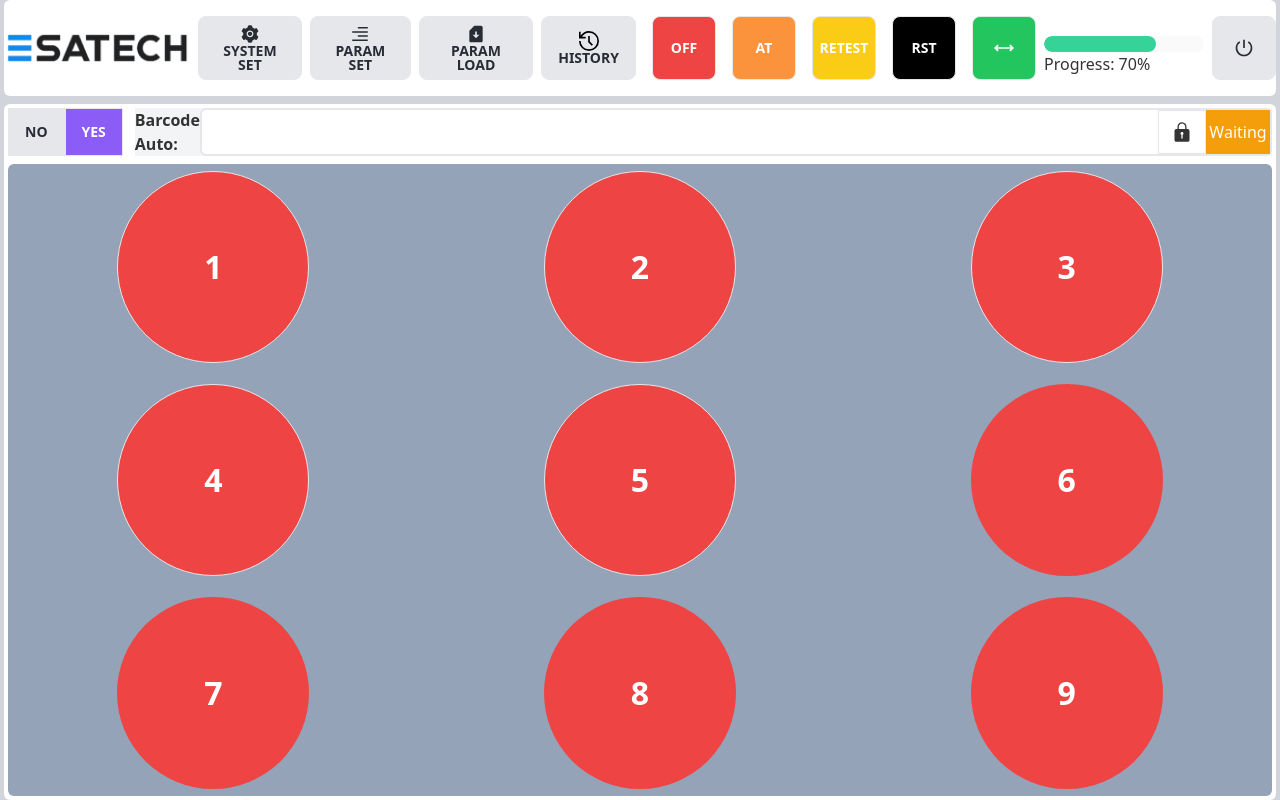
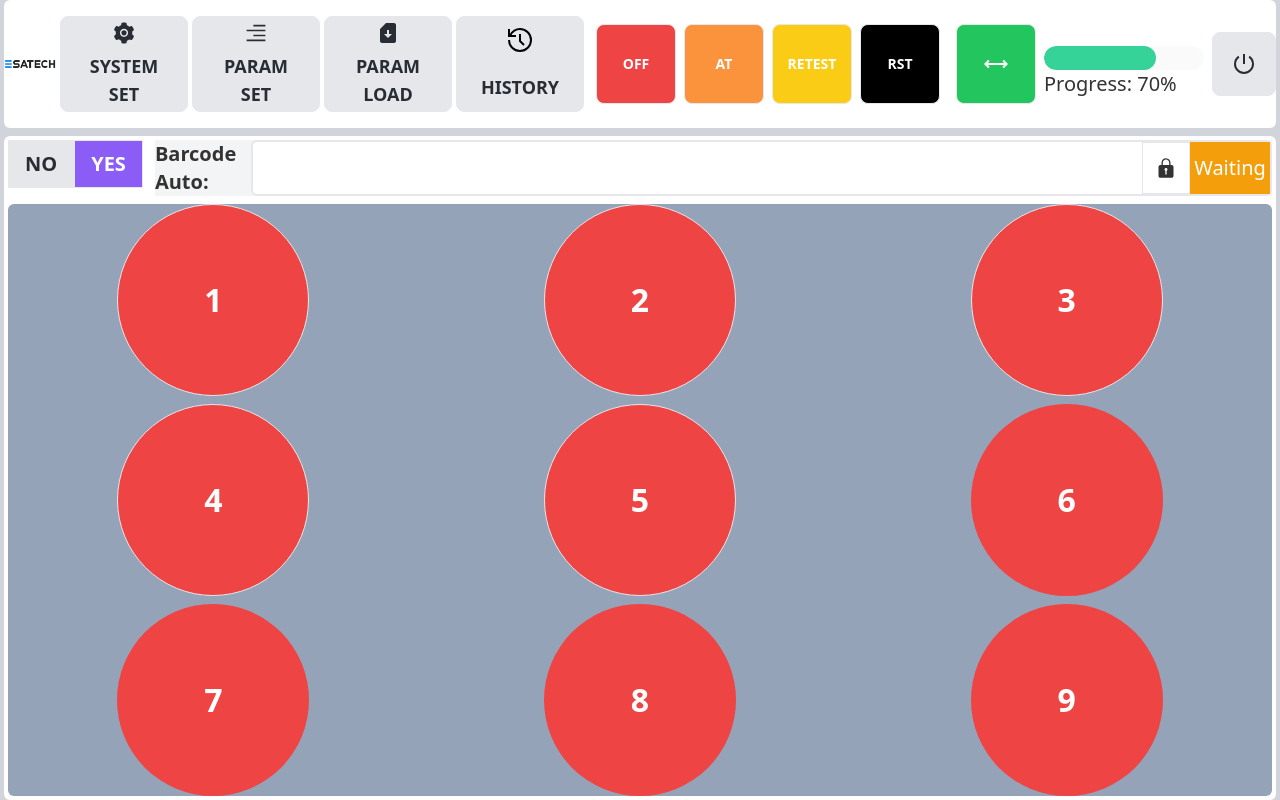
Before and after one commit to saltmurai/esa-led-test, a Next.js app: page / in a window 1280 px wide. Built offline with nearby package versions, Linux system fonts and the light colour scheme; no server answers.

Commit message:
feat: bigger font

```diff
--- a/components/homepage/ControlBar.tsx
+++ b/components/homepage/ControlBar.tsx
@@ -8,7 +8,7 @@ import { HiSwitchHorizontal } from "react-icons/hi";
 import { CgArrowsHAlt } from "react-icons/cg";
 import { RiShutDownLine } from "react-icons/ri";
 import Link from "next/link";
-const ICON_SIZE = 20;
+const ICON_SIZE = 24;
 
 export default function ControlBar() {
   const [on, setOn] = useState(false);
@@ -31,7 +31,7 @@ export default function ControlBar() {
       name: "System Set",
       icon: <AiFillSetting size={ICON_SIZE} />,
       handler: () => {},
-      href: "system_set",
+      href: "",
     },
     {
       name: "Param Set",
@@ -43,20 +43,20 @@ export default function ControlBar() {
       name: "Param Load",
       icon: <MdSimCardDownload size={ICON_SIZE} />,
       handler: () => {},
-      href: "param_load",
+      href: "",
     },
     {
       name: "History",
       icon: <GrHistory size={ICON_SIZE} />,
       handler: () => {},
-      href: "history",
+      href: "",
     },
   ];
   return (
     <>
       <div
         className={clsx(
-          "flex justify-around bg-white h-24 items-center rounded-md"
+          "flex justify-around bg-white h-32 items-center rounded-md"
         )}
       >
         <div className="flex justify-center items-center">
@@ -71,11 +71,14 @@ export default function ControlBar() {
         </div>
         <div className="flex h-full">
           {/* Menu */}
-          <div className="flex bg-white gap-2 px-2 items-center">
+          <div className="flex bg-white gap-1 mx-1 items-center">
             {menu.map((item, index) => {
               return (
                 <Link href={item.href} key={index}>
-                  <div key={index} className="btn flex flex-col h-16">
+                  <div
+                    key={index}
+                    className="btn flex flex-row h-24 text-lg w-32"
+                  >
                     {item.icon}
                     <div className="">{item.name}</div>
                   </div>
@@ -84,10 +87,10 @@ export default function ControlBar() {
             })}
           </div>
           {/* Control */}
-          <div className="flex gap-4 px-2 items-center">
+          <div className="flex gap-2 px-2 items-center">
             <div
               className={clsx(
-                "btn text-white w-16 bg-red-500 h-16",
+                "btn text-white w-20 bg-red-500 h-20",
                 on && "bg-green-500"
               )}
               onClick={onOffHandler}
@@ -96,22 +99,22 @@ export default function ControlBar() {
             </div>
             <div
               className={clsx(
-                "btn text-white w-16 h-16 bg-orange-400",
+                "btn text-white w-20 h-20 bg-orange-400",
                 clsx(at && "bg-blue-400")
               )}
               onClick={modeHandler}
             >
               {at ? "AT" : "MT"}
             </div>
-            <div className={clsx("btn bg-yellow-400 w-16 h-16 text-white")}>
+            <div className={clsx("btn bg-yellow-400 h-20 w-20 text-white")}>
               Retest
             </div>
-            <div className={clsx("btn bg-black text-white h-16 w-16")}>RST</div>
+            <div className={clsx("btn bg-black text-white h-20 w-20")}>RST</div>
           </div>
           {/* Switch */}
           <div className="px-2 flex items-center">
             <div
-              className="btn bg-green-500 w-16 h-16 text-white"
+              className="btn bg-green-500 w-20 h-20	 text-white"
               onClick={oneWayHandler}
             >
               {oneWay ? (
@@ -126,11 +129,11 @@ export default function ControlBar() {
         <div className="flex bg-white justify-between items-center">
           <div className="flex flex-col mt-4">
             <progress
-              className="progress w-40 h-4 progress-success"
+              className="progress w-40 h-6 progress-success"
               value="70"
               max="100"
             ></progress>
-            <label>Progress: 70%</label>
+            <label className="text-xl">Progress: 70%</label>
           </div>
           <div className="btn ml-2 h-16 w-16">
             <RiShutDownLine size={ICON_SIZE} />
--- a/components/homepage/StatusBar.tsx
+++ b/components/homepage/StatusBar.tsx
@@ -16,7 +16,7 @@ export default function StatusBar({ chanelState }: { chanelState: any }) {
           <div className="flex rounded-md">
             <div
               className={clsx(
-                "btn rounded-none",
+                "btn rounded-none text-xl",
                 !yes && "bg-violet-500 text-white"
               )}
               onClick={yesHandler}
@@ -25,7 +25,7 @@ export default function StatusBar({ chanelState }: { chanelState: any }) {
             </div>
             <div
               className={clsx(
-                "btn rounded-none",
+                "btn rounded-none text-xl",
                 yes && "bg-violet-500 text-white"
               )}
               onClick={yesHandler}
@@ -34,7 +34,7 @@ export default function StatusBar({ chanelState }: { chanelState: any }) {
             </div>
           </div>
           <div className="flex flex-1 ml-3 bg-gray-100">
-            <div className="font-bold">
+            <div className="font-bold text-xl w-24">
               Barcode <br></br>Auto:
             </div>
             <div className="flex justify-end flex-1 bg-white border-2 rounded-md">
@@ -45,7 +45,7 @@ export default function StatusBar({ chanelState }: { chanelState: any }) {
               </div>
               <div
                 className={clsx(
-                  "flex items-center justify-center text-white w-16",
+                  "flex items-center justify-center text-white w-20 text-xl",
                   panelStatus === "Waiting" && "bg-amber-500"
                 )}
               >
--- a/pages/set_param.tsx
+++ b/pages/set_param.tsx
@@ -94,8 +94,8 @@ export default function SetParam() {
             </div>
             <div className="btn btn-error text-white">LOAD</div>
           </div>
-          <div className="flex mt-5 flex-col justify-center items-center text-lg">
-            <Box sx={{ height: 500, width: "80%", fontSize: 18 }}>
+          <div className="flex mt-5 flex-col justify-center items-center">
+            <Box sx={{ height: 500, width: "100%" }}>
               <DataGrid
                 rows={rows}
                 columns={columns}
@@ -103,6 +103,7 @@ export default function SetParam() {
                 disableColumnFilter
                 rowsPerPageOptions={[5]}
                 disableSelectionOnClick
+                style={{ fontSize: "1.4rem" }}
                 components={{ Toolbar: GridToolbar }}
                 onCellEditCommit={(params, event) => {
                   const { id, field, value } = params;
```
